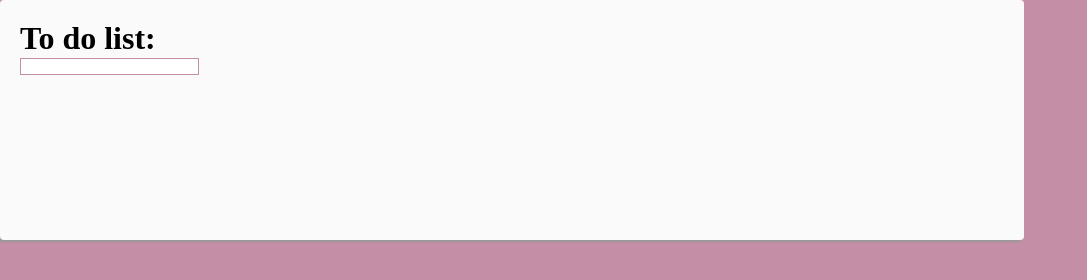
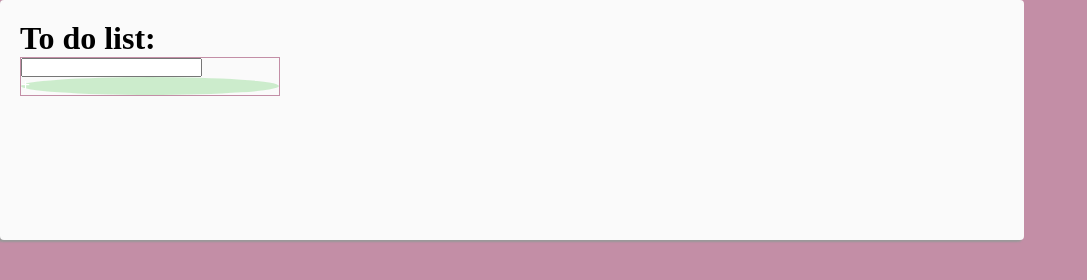
Before and after one commit to SerhiyAndryeyev/hw, a website: page ToDo/index.html in a window 1280 px wide. Shown: the whole page, without its empty margins (0-1087 px from the left). Drawn offline with Linux system fonts and the light colour scheme.

Commit message:
tried to greate input with button

```diff
--- a/ToDo/index.html
+++ b/ToDo/index.html
@@ -8,13 +8,16 @@
     <link rel="stylesheet" href="src/css/todo/index.css" />
   </head>
   <body>
+    <!-- START OF CODE  -->
     <div class="todo-wrapper">
-      <!-- START OF CODE  -->
       <div class="todo-container">
         <h1>To do list:</h1>
-        <input class="todo-item-1" type="text" />
+        <div class="todo-item-1">
+          <input type="text" />
+          <div class="button">+</div>
+        </div>
       </div>
-      <!-- END OF CODE -->
     </div>
+    <!-- END OF CODE -->
   </body>
 </html>
--- a/ToDo/src/css/todo/index.css
+++ b/ToDo/src/css/todo/index.css
@@ -25,4 +25,17 @@
 
 .todo-item-1 {
   border: 1px solid rgb(195, 142, 166);
+  width: 260px;
 }
+
+input[type="text"],
+.button {
+  box-sizing: border-box;
+}
+
+.button {
+  color: #fff;
+  background-color: #a0dfa080;
+  font-weight: bold;
+  border-radius: 50%;
+}
```
